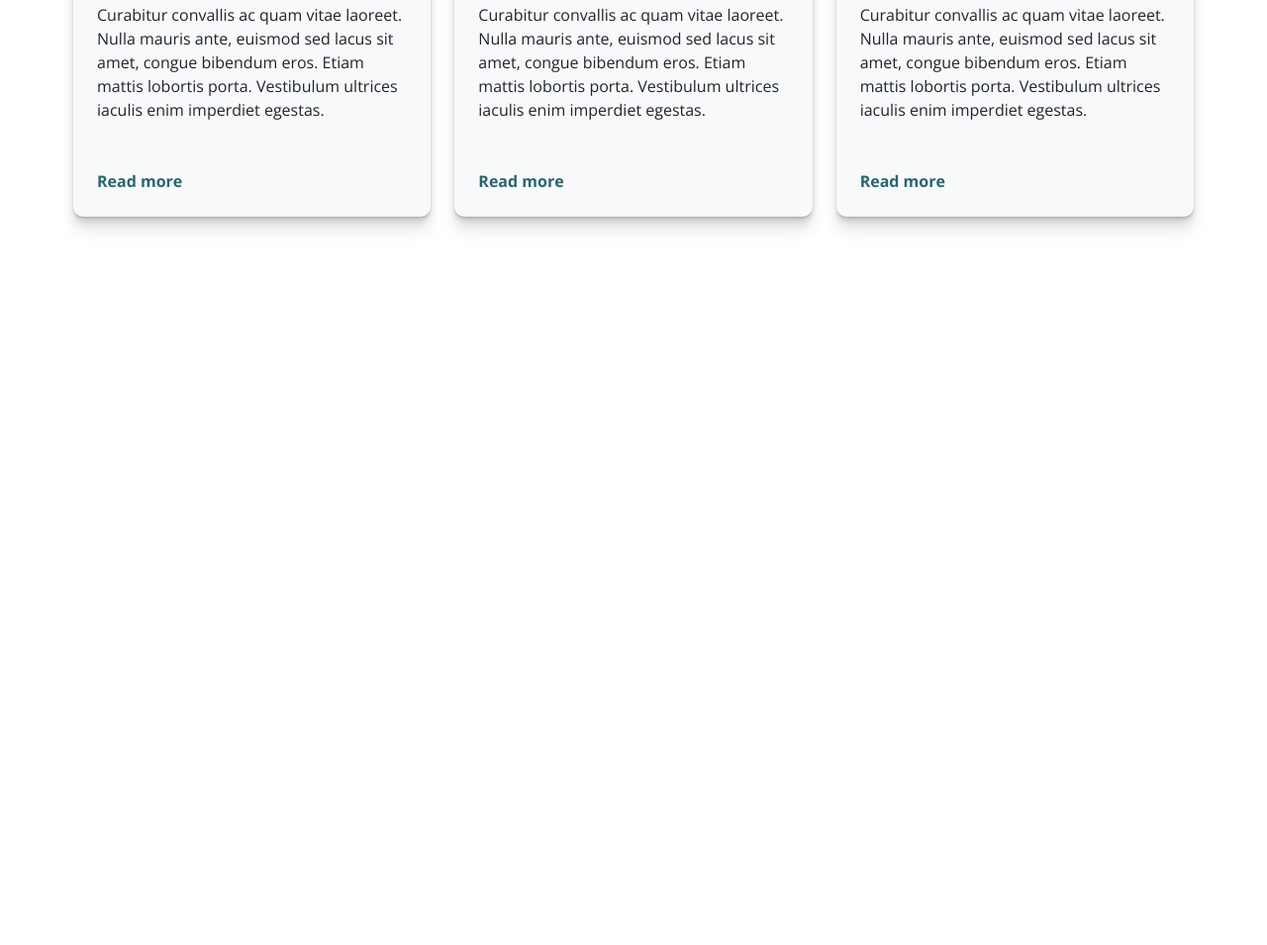
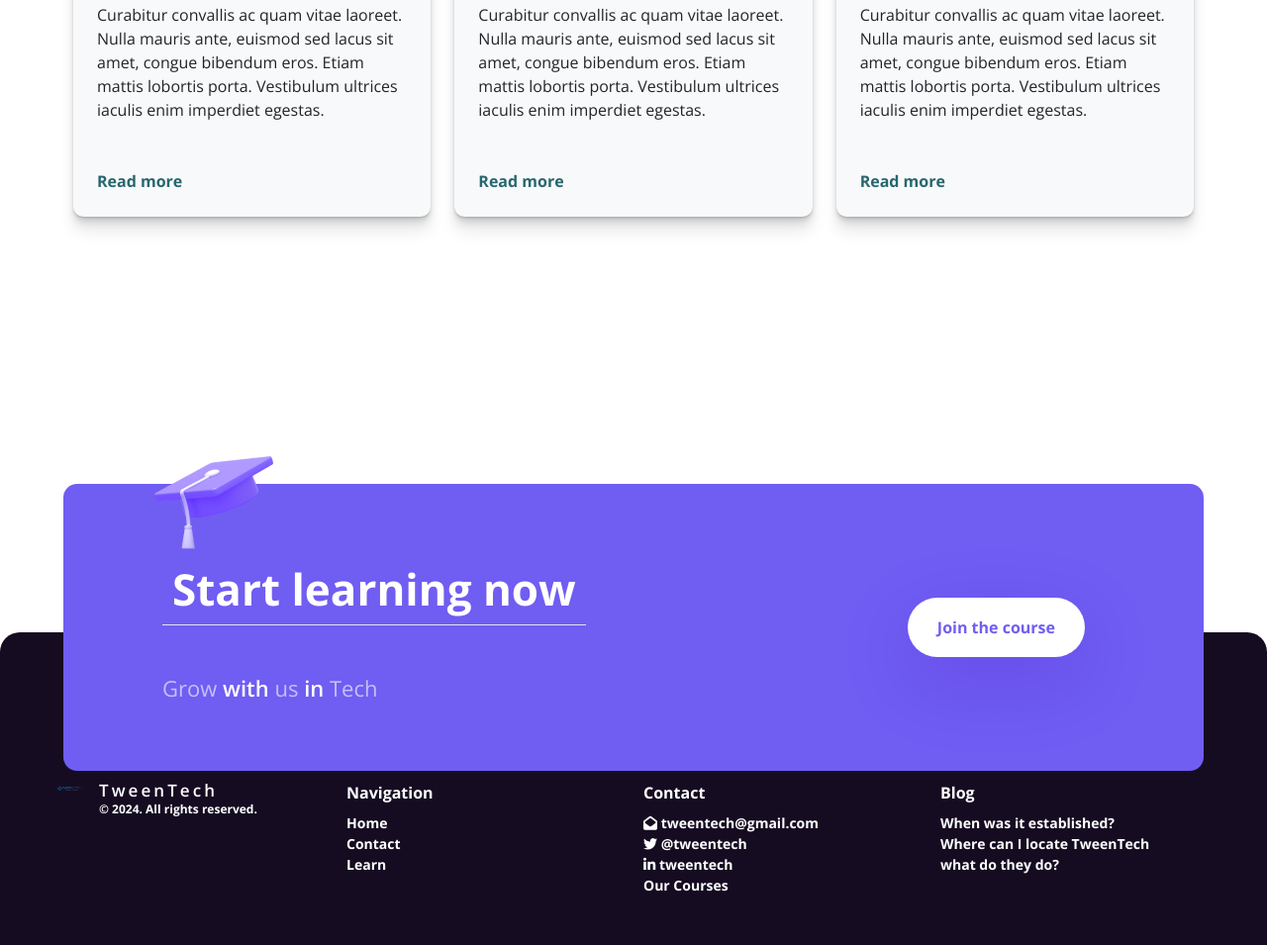
Before and after one commit to Jefest1/TweenTech_1, a plain HTML site: page index.html in a window 1280 px wide. Shown: the part 1977-2932 px from the top of the page at 99% size. Before the commit the page ends 2296 px from the top, so only its background shows below. Drawn offline with nearby package versions, Linux system fonts and the light colour scheme.

Commit message:
updatedOne

```diff
--- a/assets/css/styles.css
+++ b/assets/css/styles.css
@@ -1085,3 +1085,200 @@ form {
     z-index: -99;
 
   }
+
+
+
+
+
+
+
+  /* footer */
+
+
+
+  ul {
+    list-style: none;
+}
+a {
+    text-decoration: unset;
+}
+a:hover {
+    text-decoration: underline;
+}
+ul > li > a {
+    color:#fff;
+}
+ul > li {
+    line-height: 1.5em;
+}
+.footer {
+    display: block;
+    width: 100%;
+    position: relative;
+    padding-top: 150px;
+    padding-right: 25px;
+    padding-bottom: 50px;
+    padding-left: 25px;
+    background: #150c21;
+    border-top-left-radius: 20px;
+    border-top-right-radius: 20px;
+
+    margin-top: 400px;
+}
+
+.footer-start {
+    display: flex;
+    position: relative;
+    width: 90%;
+    max-width: 1280px;
+    margin: auto;
+    background: #705df2;
+    border-radius: 14px;
+    justify-content: space-between;
+    align-items: center;
+    padding: 70px 100px;
+}
+.start-learning {
+    position: absolute;
+    left: 0;
+    right: 0;
+    top: -150px;
+}
+.footer .inner {
+    display: flex;
+    column-gap: 20px;
+    row-gap: 20px;
+    justify-content: space-between;
+    max-width: 1180px;
+    margin-right: auto;
+    margin-left: auto;
+    text-align: center;
+    color: #fff;
+}
+.main-logo {
+    position: relative;
+    display: flex;
+    align-items: center;
+}
+.main-logo .logo {
+    display: inline-block;
+    width: 40px;
+    height: 40px;
+    margin-right: 10px;
+}
+.main-logo .logo > img {
+    display: block;
+    width: 100%;
+    min-width: 40px;
+}
+.logo-info {
+    text-align: left;
+    line-height: 20px;
+}
+.text {
+    font-size: 17px;
+    line-height: 17px;
+    color: #fff;
+    letter-spacing: .18em;
+    font-weight: 600;
+}
+.copyright {
+    color: #fff;
+    font-size: 12px;
+    line-height: 12px;
+}
+.is-logo > a {
+    text-decoration: unset;
+}
+
+
+.footer .column {
+    width: 100%;
+    font-size: 14px;
+    text-align: left;
+}
+.footer .column .column-title {
+    margin-bottom: 0.5em;
+    font-weight: 700;
+    font-size: 16px;
+}
+.footer .column .column-title:not(:first-child) {
+    margin-top: 1.5em;
+}
+
+.illustration {
+    position: absolute;
+    top: -28px;
+    left: 8%;
+}
+a.button {
+    display: inline-flex;
+    position: relative;
+    height: 60px;
+    margin-right: 20px;
+    flex-direction: row;
+    align-items: center;
+    overflow: hidden;
+    background: #fff;
+    color: #705df2;
+    border-radius: 36px;
+    box-shadow: 0px 24px 74px rgb(60 0 189 / 20%);
+    font-size: 16px;
+    font-weight: 700;
+    padding: 0 30px;
+    text-decoration: unset;
+}
+.section-title {
+    font-size: 44px;
+    font-weight: 700;
+    color: #fff;
+}
+h3.section-sub-title {
+    font-size: 22px;
+    font-weight: 400;
+    color: #fff;
+}
+.section-sub-title span{
+    opacity: 0.6;
+}
+h3.section-sub-title strong {
+    font-weight: 600;
+}
+
+
+@media only screen and (max-width: 990px) and (min-width: 200px) {
+    body {
+        height: 200vh;
+        overflow-x: hidden;
+        overflow-y: scroll;
+    }
+    .footer .inner {
+        display: grid;
+        grid-template-columns: repeat( auto-fit, minmax(200px, 1fr) );
+    }
+    .start-learning {
+        position: unset;
+    }
+    .footer-start {
+        width: 100%;
+        display: block;
+        padding: 30px 20px;
+        margin: 30px auto;
+    }
+    .section-title {
+        font-size: 30px;
+    }
+    h3.section-sub-title {
+        font-size: 18px;
+    }
+    .footer {
+        padding-top:0;
+    }
+    a.button {
+        height: 50px;
+        margin-top: 10px;
+    }
+    .column.is-logo {
+        order: 4;
+    }
+}
--- a/index.html
+++ b/index.html
@@ -199,7 +199,99 @@
 
 
 
-    <!-- background image -->
+    <!-- Footer -->
+
+
+    <footer class="footer">
+        <div class="start-learning">
+            <div class="footer-start">
+                <div class="texts">
+                    <h2 class="section-title">Start learning now</h2>
+                    <h3 class="section-sub-title"><span>Grow </span><strong>with</strong><span> us </span><strong>in</strong><span> Tech</span></h3>
+                </div>
+                    <a href="#" class="button">
+                        <span class="label">Join the course</span>
+                    </a>
+                <img class="illustration" src="illustration-student.png" width="120" height="94">
+            </div>
+        </div>
+		<div class="inner">
+            <div class="column is-logo">
+                <a href="#" class="main-logo">
+                    <div class="logo">
+                       <img src="TweenTech Logo.png" alt="tweentech">
+                    </div>
+                    <div class="logo-info">
+                        <div class="text">TweenTech</div>
+                        <span class="copyright">© 2024. All rights reserved.</span>
+                    </div>
+                </a>
+            </div>
+            <div class="column is-navigation">
+                <div class="column-title">Navigation</div>
+                <ul>
+                    <li><a href="#">Home</a></li>
+                    <li><a href="#">Contact</a></li>
+                    <li><a href="#">Learn</a></li>
+                </ul>
+            </div>
+            <div class="column is-navigation">
+                <div class="column-title">Contact</div>
+                <ul>
+                    <li><a href="#" target="_blank"><i class="fa fa-envelope-open"></i> tweentech@gmail.com</a></li>
+                    <li><a href="#" target="_blank"><i class="fa fa-twitter"></i> @tweentech</a></li>
+                    <li><a href="#" target="_blank"><i class="fa fa-linkedin"></i> tweentech</a></li>
+                </ul>
+                <ul>
+                    <li><a href="#" target="_blank">Our Courses</a></li>
+                </ul>
+            </div>
+            <div class="column is-navigation">
+                <div class="column-title">Blog</div>
+                <ul>
+                    <li><a href="#">When was it established?</a></li>
+                    <li><a href="#">Where can I locate TweenTech</a></li>
+                    <li><a href="#">what do they do?</a></li>
+                </ul>
+            </div>
+		</div>
+	</footer>
+
+
+
+
+
+
+
+
+
+
+
+
+
+
+
+
+
+
+
+
+
+
+
+
+
+
+
+
+
+
+
+
+
+
+
+
 
     <script src="https://kit.fontawesome.com/8da83a5fd6.js" crossorigin="anonymous"></script>
     <script src="https://cdn.jsdelivr.net/npm/bootstrap@5.3.2/dist/js/bootstrap.bundle.min.js" integrity="sha384-C6RzsynM9kWDrMNeT87bh95OGNyZPhcTNXj1NW7RuBCsyN/o0jlpcV8Qyq46cDfL" crossorigin="anonymous"></script>
```
Also changed, not shown: TweenTech Logo.png (added), illustration-student.png (added).
